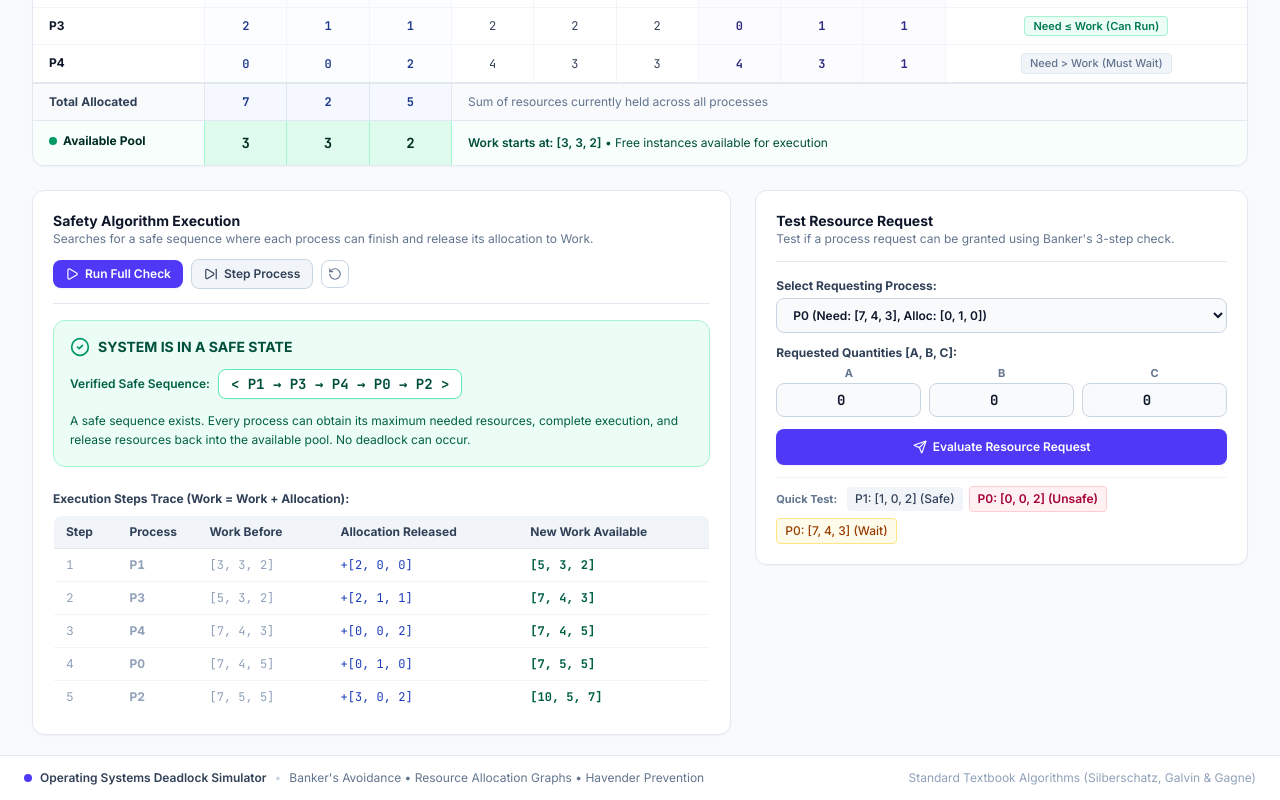
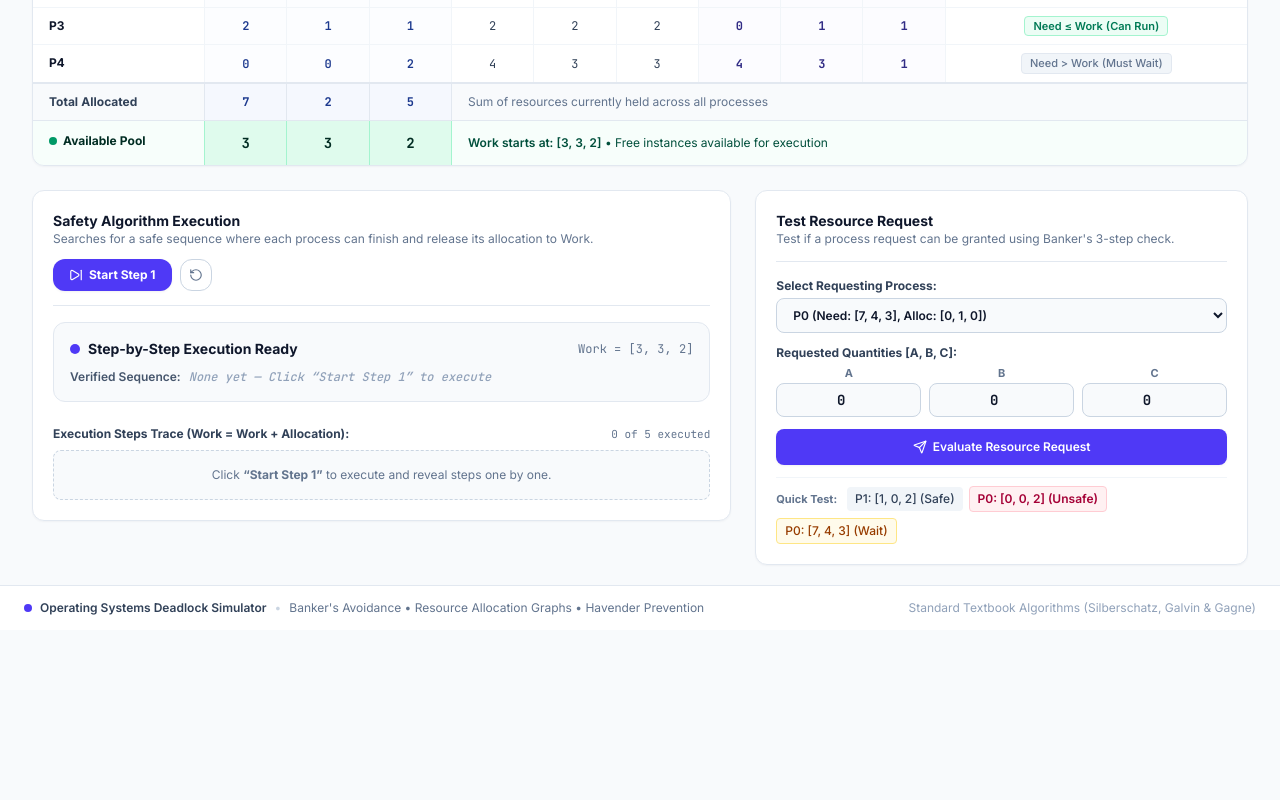
Before and after one commit to mohit-0717/Deadlock, a React (Vite) app: page / in a window 1280 px wide. Shown: the part 623-1423 px from the top of the page. After the commit the page ends 1253 px from the top, so only its background shows below. Built offline with nearby package versions, Linux system fonts and the light colour scheme.

Commit message:
feat(bankers): remove run full check and execute one by one with step popup and progressive sequence trace

```diff
--- a/src/components/AvoidanceTab.tsx
+++ b/src/components/AvoidanceTab.tsx
@@ -1,6 +1,5 @@
 import React, { useState, useEffect, useMemo } from 'react';
 import {
-  Play,
   SkipForward,
   RotateCcw,
   Send,
@@ -17,6 +16,8 @@ import {
   Plus,
   Minus,
   Calculator,
+  X,
+  Sparkles,
 } from 'lucide-react';
 import { RequestHandlingResult, SafetyResult, SystemState, SystemStatus } from '../engine/types.js';
 import { computeNeed, requestResource, safetyCheck } from '../engine/bankers.js';
@@ -60,6 +61,21 @@ export const AvoidanceTab: React.FC<AvoidanceTabProps> = ({
   // Tracks whether the safety algorithm has been executed for the current matrices
   const [isSafetyEvaluated, setIsSafetyEvaluated] = useState<boolean>(true);
 
+  // Step pop-up modal state
+  const [stepPopup, setStepPopup] = useState<{
+    isOpen: boolean;
+    stepNumber: number;
+    totalSteps: number;
+    processName: string;
+    workBefore: number[];
+    need: number[];
+    allocation: number[];
+    workAfter: number[];
+    safeSequenceSoFar: string[];
+    isFinalStep: boolean;
+    isSystemSafe: boolean;
+  } | null>(null);
+
   // Compute live RAG graph directly from Banker's current state
   const ragGraph = useMemo(() => {
     return buildRAG(
@@ -93,6 +109,17 @@ export const AvoidanceTab: React.FC<AvoidanceTabProps> = ({
     return currentStep ? currentStep.workAfter : safetyResult.finalWork;
   }, [isSafetyEvaluated, currentStepIndex, safetyResult, initialWorkVector]);
 
+  // Steps that have been executed one by one so far
+  const executedSteps = useMemo(() => {
+    if (!isSafetyEvaluated || currentStepIndex < 0) return [];
+    return safetyResult.steps.slice(0, currentStepIndex + 1);
+  }, [isSafetyEvaluated, currentStepIndex, safetyResult]);
+
+  // Verified safe sequence assembled step-by-step
+  const verifiedSequenceSoFar = useMemo(() => {
+    return executedSteps.map((s) => s.processName);
+  }, [executedSteps]);
+
   // Executes the safety check on demand when user presses button
   const runSafetyEvaluation = () => {
     const res = safetyCheck(
@@ -103,32 +130,66 @@ export const AvoidanceTab: React.FC<AvoidanceTabProps> = ({
     );
     setSafetyResult(res);
     setIsSafetyEvaluated(true);
-    if (onStatusChange) {
-      onStatusChange(res.status);
-    }
     return res;
   };
 
-  // Step forward in safety algorithm
+  // Step forward: executes exactly ONE process, updates trace, sequence, and opens popup!
   const stepForward = () => {
     let activeRes = safetyResult;
     if (!isSafetyEvaluated) {
       activeRes = runSafetyEvaluation();
-      setCurrentStepIndex(0);
+    }
+
+    if (activeRes.steps.length === 0) {
+      if (onStatusChange) {
+        onStatusChange('UNSAFE');
+      }
+      setStepPopup({
+        isOpen: true,
+        stepNumber: 0,
+        totalSteps: 0,
+        processName: 'None',
+        workBefore: systemState.available,
+        need: [],
+        allocation: [],
+        workAfter: systemState.available,
+        safeSequenceSoFar: [],
+        isFinalStep: true,
+        isSystemSafe: false,
+      });
       return;
     }
-    if (currentStepIndex + 1 < activeRes.steps.length) {
-      setCurrentStepIndex((prev) => prev + 1);
+
+    const nextIndex = currentStepIndex + 1;
+    if (nextIndex < activeRes.steps.length) {
+      setCurrentStepIndex(nextIndex);
+      const step = activeRes.steps[nextIndex];
+      const seqSoFar = activeRes.steps.slice(0, nextIndex + 1).map((s) => s.processName);
+      const isFinal = nextIndex === activeRes.steps.length - 1;
+
+      if (isFinal && onStatusChange) {
+        onStatusChange(activeRes.status);
       }
-  };
 
-  const runAllSteps = () => {
-    const res = runSafetyEvaluation();
-    setCurrentStepIndex(res.steps.length - 1);
+      setStepPopup({
+        isOpen: true,
+        stepNumber: nextIndex + 1,
+        totalSteps: activeRes.steps.length,
+        processName: step.processName,
+        workBefore: step.workBefore,
+        need: step.need,
+        allocation: step.allocation,
+        workAfter: step.workAfter,
+        safeSequenceSoFar: seqSoFar,
+        isFinalStep: isFinal,
+        isSystemSafe: activeRes.isSafe,
+      });
+    }
   };
 
   const resetSteps = () => {
     setCurrentStepIndex(-1);
+    setStepPopup(null);
   };
 
   // Handle resource request submission (only evaluates when button is pressed)
@@ -910,88 +971,124 @@ export const AvoidanceTab: React.FC<AvoidanceTabProps> = ({
               </p>
             </div>
 
-            {/* Simple Step Controls */}
+            {/* Step Controls (No 'Run Full Check') */}
             <div className="flex items-center gap-2">
               <button
-                onClick={runAllSteps}
-                className="px-3 py-1.5 rounded-lg text-xs font-semibold bg-indigo-600 hover:bg-indigo-700 text-white flex items-center gap-1.5 transition-colors cursor-pointer shadow-xs"
-                title="Run complete algorithm to find safe sequence"
-              >
-                <Play className="w-3.5 h-3.5" />
-                <span>Run Full Check</span>
-              </button>
-
-              <button
                 onClick={stepForward}
-                disabled={currentStepIndex + 1 >= safetyResult.steps.length}
-                className="px-3 py-1.5 rounded-lg text-xs font-semibold bg-slate-100 hover:bg-slate-200 disabled:opacity-40 text-slate-700 border border-slate-300 flex items-center gap-1.5 transition-colors cursor-pointer"
-                title="Execute next process in safe sequence"
+                disabled={isSafetyEvaluated && currentStepIndex >= 0 && currentStepIndex + 1 >= safetyResult.steps.length}
+                className="px-4 py-2 rounded-xl text-xs font-bold bg-indigo-600 hover:bg-indigo-700 disabled:opacity-40 disabled:cursor-not-allowed text-white flex items-center gap-1.5 transition-colors cursor-pointer shadow-xs"
+                title="Execute next process in safe sequence and view pop-up"
               >
                 <SkipForward className="w-3.5 h-3.5" />
-                <span>Step Process</span>
+                <span>
+                  {currentStepIndex < 0
+                    ? 'Start Step 1'
+                    : currentStepIndex + 1 < safetyResult.steps.length
+                    ? `Next Step (${currentStepIndex + 2})`
+                    : 'All Steps Completed'}
+                </span>
               </button>
 
               <button
                 onClick={resetSteps}
-                className="p-1.5 rounded-lg text-slate-500 hover:text-slate-800 hover:bg-slate-100 border border-slate-300 transition-colors cursor-pointer"
-                title="Reset step counter"
+                className="p-2 rounded-xl text-slate-500 hover:text-slate-800 hover:bg-slate-100 border border-slate-300 transition-colors cursor-pointer"
+                title="Reset stepper"
               >
                 <RotateCcw className="w-3.5 h-3.5" />
               </button>
             </div>
           </div>
 
-          {/* Big, Obvious Result Banner */}
+          {/* Verified Sequence Banner — updates step-by-step as processes execute */}
           {!isSafetyEvaluated ? (
-            <div className="p-4 rounded-xl bg-amber-50 border border-amber-200 text-amber-950 space-y-2">
+            <div className="p-4 rounded-xl bg-amber-50 border border-amber-200 text-amber-950 space-y-1.5">
               <div className="flex items-center gap-2">
-                <AlertTriangle className="w-5 h-5 text-amber-600 shrink-0" />
+                <AlertTriangle className="w-4 h-4 text-amber-600 shrink-0" />
                 <span className="font-bold text-sm text-amber-900">
-                  Matrices Modified &bull; Evaluation Pending
+                  Matrices Modified &bull; Ready for Step-by-Step Check
                 </span>
               </div>
               <p className="text-xs text-amber-800 leading-relaxed">
-                Inputs have been modified. Press <strong>&ldquo;Run Full Check&rdquo;</strong> to run Dijkstra&apos;s Safety Algorithm and find the safe sequence.
+                Inputs have been edited. Press <strong>&ldquo;Start Step 1&rdquo;</strong> to step through each process one by one.
               </p>
             </div>
-          ) : safetyResult.isSafe ? (
-            <div className="p-4 rounded-xl bg-emerald-50 border border-emerald-200 text-emerald-950 space-y-2">
+          ) : currentStepIndex < 0 ? (
+            <div className="p-4 rounded-xl bg-slate-50 border border-slate-200 text-slate-800 space-y-2">
+              <div className="flex items-center justify-between gap-2">
                 <div className="flex items-center gap-2">
-                <CheckCircle2 className="w-5 h-5 text-emerald-600 shrink-0" />
-                <span className="font-bold text-sm text-emerald-900">
-                  SYSTEM IS IN A SAFE STATE
+                  <span className="w-2.5 h-2.5 rounded-full bg-indigo-600" />
+                  <span className="font-bold text-sm text-slate-900">
+                    Step-by-Step Execution Ready
                   </span>
                 </div>
-              <div className="flex flex-wrap items-center gap-2 pt-1">
-                <span className="text-xs font-semibold text-emerald-800">Verified Safe Sequence:</span>
-                <span className="font-mono text-sm font-bold bg-white px-3 py-1 rounded-lg border border-emerald-300 text-emerald-900 shadow-2xs">
-                  &lt; {safetyResult.safeSequenceNames.join(' → ')} &gt;
+                <span className="text-xs font-mono text-slate-500">
+                  Work = [{initialWorkVector.join(', ')}]
                 </span>
               </div>
-              <p className="text-xs text-emerald-800 leading-relaxed pt-1">
-                A safe sequence exists. Every process can obtain its maximum needed resources, complete execution, and release resources back into the available pool. No deadlock can occur.
-              </p>
+              <div className="flex flex-wrap items-center gap-2 pt-0.5">
+                <span className="text-xs font-semibold text-slate-600">Verified Sequence:</span>
+                <span className="font-mono text-xs font-medium text-slate-400 italic">
+                  None yet &mdash; Click &ldquo;Start Step 1&rdquo; to execute
+                </span>
+              </div>
             </div>
           ) : (
-            <div className="p-4 rounded-xl bg-rose-50 border border-rose-200 text-rose-950 space-y-2">
+            <div
+              className={`p-4 rounded-xl border space-y-2 ${
+                currentStepIndex + 1 === safetyResult.steps.length
+                  ? safetyResult.isSafe
+                    ? 'bg-emerald-50 border-emerald-200 text-emerald-950'
+                    : 'bg-rose-50 border-rose-200 text-rose-950'
+                  : 'bg-indigo-50/70 border-indigo-200 text-indigo-950'
+              }`}
+            >
+              <div className="flex items-center justify-between gap-2">
                 <div className="flex items-center gap-2">
+                  {currentStepIndex + 1 === safetyResult.steps.length && safetyResult.isSafe ? (
+                    <CheckCircle2 className="w-5 h-5 text-emerald-600 shrink-0" />
+                  ) : currentStepIndex + 1 === safetyResult.steps.length && !safetyResult.isSafe ? (
                     <AlertTriangle className="w-5 h-5 text-rose-600 shrink-0" />
-                <span className="font-bold text-sm text-rose-900">
-                  SYSTEM IS IN AN UNSAFE STATE
+                  ) : (
+                    <span className="w-2.5 h-2.5 rounded-full bg-indigo-600 animate-pulse" />
+                  )}
+                  <span className="font-bold text-sm text-slate-900">
+                    {currentStepIndex + 1 === safetyResult.steps.length
+                      ? safetyResult.isSafe
+                        ? 'SYSTEM VERIFIED SAFE (ALL PROCESSES FINISHED)'
+                        : 'SYSTEM UNSAFE (HALTED)'
+                      : `STEPPING: PROCESS ${safetyResult.steps[currentStepIndex]?.processName} EXECUTED`}
                   </span>
                 </div>
-              <p className="text-xs text-rose-800 leading-relaxed">
-                {safetyResult.explanation || 'No safe sequence exists. The remaining processes have resource requirements that exceed the currently available pool.'}
-              </p>
+                <span className="text-xs font-mono font-bold px-2 py-0.5 rounded bg-white border border-slate-200 text-slate-700 shadow-2xs">
+                  Step {currentStepIndex + 1} of {safetyResult.steps.length}
+                </span>
+              </div>
+
+              <div className="flex flex-wrap items-center gap-2 pt-1">
+                <span className="text-xs font-semibold text-slate-700">Verified Sequence:</span>
+                <span className="font-mono text-sm font-bold bg-white px-3 py-1 rounded-lg border border-indigo-200 text-indigo-950 shadow-2xs">
+                  &lt; {verifiedSequenceSoFar.join(' → ')} &gt;
+                </span>
+              </div>
             </div>
           )}
 
-          {/* Clean Step-by-Step Table */}
-          {isSafetyEvaluated && safetyResult.steps.length > 0 && (
+          {/* Execution Steps Trace Table — rows appear one by one as executed */}
           <div className="space-y-2 pt-2">
+            <div className="flex items-center justify-between">
               <span className="text-xs font-bold text-slate-700 block">
                 Execution Steps Trace (Work = Work + Allocation):
               </span>
+              <span className="text-[11px] text-slate-500 font-mono">
+                {executedSteps.length} of {safetyResult.steps.length} executed
+              </span>
+            </div>
+
+            {executedSteps.length === 0 ? (
+              <div className="p-4 rounded-lg bg-slate-50 border border-dashed border-slate-300 text-center text-xs text-slate-500">
+                Click <strong>&ldquo;Start Step 1&rdquo;</strong> to execute and reveal steps one by one.
+              </div>
+            ) : (
               <div className="overflow-x-auto">
                 <table className="w-full text-xs border border-slate-200 rounded-lg overflow-hidden">
                   <thead>
@@ -1004,25 +1101,25 @@ export const AvoidanceTab: React.FC<AvoidanceTabProps> = ({
                     </tr>
                   </thead>
                   <tbody className="divide-y divide-slate-100 font-mono text-xs">
-                    {safetyResult.steps.map((step, idx) => {
-                      const isExecuted = idx <= currentStepIndex;
+                    {executedSteps.map((step, idx) => {
+                      const isLatest = idx === currentStepIndex;
 
                       return (
                         <tr
                           key={idx}
                           className={`transition-colors ${
-                            isExecuted
-                              ? 'bg-emerald-50/60 font-semibold text-emerald-950'
-                              : 'text-slate-400'
+                            isLatest
+                              ? 'bg-emerald-50/80 font-bold text-emerald-950'
+                              : 'bg-white text-slate-700'
                           }`}
                         >
                           <td className="py-2 px-3 font-sans">
                             {idx + 1}
                           </td>
-                          <td className="py-2 px-3 font-sans font-bold">
+                          <td className="py-2 px-3 font-sans font-bold text-indigo-900">
                             {step.processName}
                           </td>
-                          <td className="py-2 px-3">
+                          <td className="py-2 px-3 text-slate-600">
                             [{step.workBefore.join(', ')}]
                           </td>
                           <td className="py-2 px-3 text-blue-800">
@@ -1037,8 +1134,8 @@ export const AvoidanceTab: React.FC<AvoidanceTabProps> = ({
                   </tbody>
                 </table>
               </div>
+            )}
           </div>
-          )}
         </div>
 
         {/* Right: Resource-Request Algorithm Tester (5 cols) */}
@@ -1203,6 +1300,129 @@ export const AvoidanceTab: React.FC<AvoidanceTabProps> = ({
           )}
         </div>
       </div>
+
+      {/* Step Execution Pop-up Modal */}
+      {stepPopup && stepPopup.isOpen && (
+        <div className="fixed inset-0 z-50 flex items-center justify-center p-4 bg-slate-900/40 backdrop-blur-xs animate-fade-in">
+          <div className="bg-white rounded-2xl border border-slate-200 shadow-2xl max-w-lg w-full p-6 space-y-4 animate-scale-in">
+            {/* Modal Header */}
+            <div className="flex items-start justify-between gap-3 border-b border-slate-100 pb-3">
+              <div className="flex items-center gap-2.5">
+                <div
+                  className={`p-2 rounded-xl ${
+                    stepPopup.isFinalStep && stepPopup.isSystemSafe
+                      ? 'bg-emerald-100 text-emerald-800'
+                      : 'bg-indigo-100 text-indigo-800'
+                  }`}
+                >
+                  {stepPopup.isFinalStep && stepPopup.isSystemSafe ? (
+                    <Sparkles className="w-5 h-5 text-emerald-600" />
+                  ) : (
+                    <CheckCircle2 className="w-5 h-5 text-indigo-600" />
+                  )}
+                </div>
+                <div>
+                  <div className="flex items-center gap-2">
+                    <span className="text-xs font-bold px-2 py-0.5 rounded-full bg-slate-100 text-slate-700 font-mono">
+                      Step {stepPopup.stepNumber} of {stepPopup.totalSteps}
+                    </span>
+                    {stepPopup.isFinalStep && (
+                      <span
+                        className={`text-xs font-bold px-2 py-0.5 rounded-full ${
+                          stepPopup.isSystemSafe
+                            ? 'bg-emerald-100 text-emerald-800'
+                            : 'bg-rose-100 text-rose-800'
+                        }`}
+                      >
+                        {stepPopup.isSystemSafe ? 'Final Step — Safe' : 'Halted — Unsafe'}
+                      </span>
+                    )}
+                  </div>
+                  <h4 className="text-base font-bold text-slate-900 mt-1">
+                    Process {stepPopup.processName} Executed
+                  </h4>
+                </div>
+              </div>
+
+              <button
+                onClick={() => setStepPopup(null)}
+                className="p-1 rounded-lg text-slate-400 hover:text-slate-700 hover:bg-slate-100 transition-colors cursor-pointer"
+                title="Close pop-up"
+              >
+                <X className="w-5 h-5" />
+              </button>
+            </div>
+
+            {/* Modal Body: The 3 Core Formula Steps */}
+            <div className="space-y-3 text-xs">
+              {/* Check Condition */}
+              <div className="p-3 rounded-xl bg-slate-50 border border-slate-200 space-y-1">
+                <span className="font-bold text-slate-700 block">
+                  1. Condition Verified: Need &le; Work
+                </span>
+                <p className="font-mono text-slate-800">
+                  {stepPopup.processName} Need [{stepPopup.need.join(', ')}] &le; Work [{stepPopup.workBefore.join(', ')}]
+                </p>
+                <p className="text-[11px] text-emerald-700 font-sans font-semibold">
+                  &check; Resources are available. Process runs and finishes execution.
+                </p>
+              </div>
+
+              {/* Resource Release */}
+              <div className="p-3 rounded-xl bg-blue-50/70 border border-blue-200 space-y-1">
+                <span className="font-bold text-blue-950 block">
+                  2. Resources Released Back to Pool:
+                </span>
+                <p className="font-mono text-blue-900">
+                  Work = Work + Allocation = [{stepPopup.workBefore.join(', ')}] + [{stepPopup.allocation.join(', ')}]
+                </p>
+                <p className="font-mono font-bold text-emerald-800 text-xs">
+                  &rarr; New Work Available = [{stepPopup.workAfter.join(', ')}]
+                </p>
+              </div>
+
+              {/* Verified Sequence So Far */}
+              <div className="p-3 rounded-xl bg-emerald-50/70 border border-emerald-200 space-y-1.5">
+                <span className="font-bold text-emerald-950 block">
+                  3. Verified Safe Sequence So Far:
+                </span>
+                <div className="font-mono font-bold text-sm bg-white px-3 py-1.5 rounded-lg border border-emerald-300 text-emerald-900 shadow-2xs">
+                  &lt; {stepPopup.safeSequenceSoFar.join(' → ')} &gt;
+                </div>
+              </div>
+
+              {stepPopup.isFinalStep && stepPopup.isSystemSafe && (
+                <div className="p-3 rounded-xl bg-emerald-100/60 border border-emerald-300 text-emerald-950 text-xs font-semibold flex items-center gap-2">
+                  <Sparkles className="w-4 h-4 text-emerald-700 shrink-0" />
+                  <span>All processes safely executed. The system is verified deadlock-free!</span>
+                </div>
+              )}
+            </div>
+
+            {/* Modal Actions */}
+            <div className="flex items-center justify-end gap-2 pt-2 border-t border-slate-100">
+              <button
+                onClick={() => setStepPopup(null)}
+                className="px-4 py-2 rounded-xl text-xs font-semibold bg-slate-100 hover:bg-slate-200 text-slate-700 transition-colors cursor-pointer"
+              >
+                Close
+              </button>
+
+              {!stepPopup.isFinalStep && (
+                <button
+                  onClick={() => {
+                    stepForward();
+                  }}
+                  className="px-4 py-2 rounded-xl text-xs font-bold bg-indigo-600 hover:bg-indigo-700 text-white flex items-center gap-1.5 transition-colors cursor-pointer shadow-xs"
+                >
+                  <span>Next Process</span>
+                  <ArrowRight className="w-3.5 h-3.5" />
+                </button>
+              )}
+            </div>
+          </div>
+        </div>
+      )}
     </div>
   );
 };
```
Lines whose indentation alone changed are shown as unchanged.
